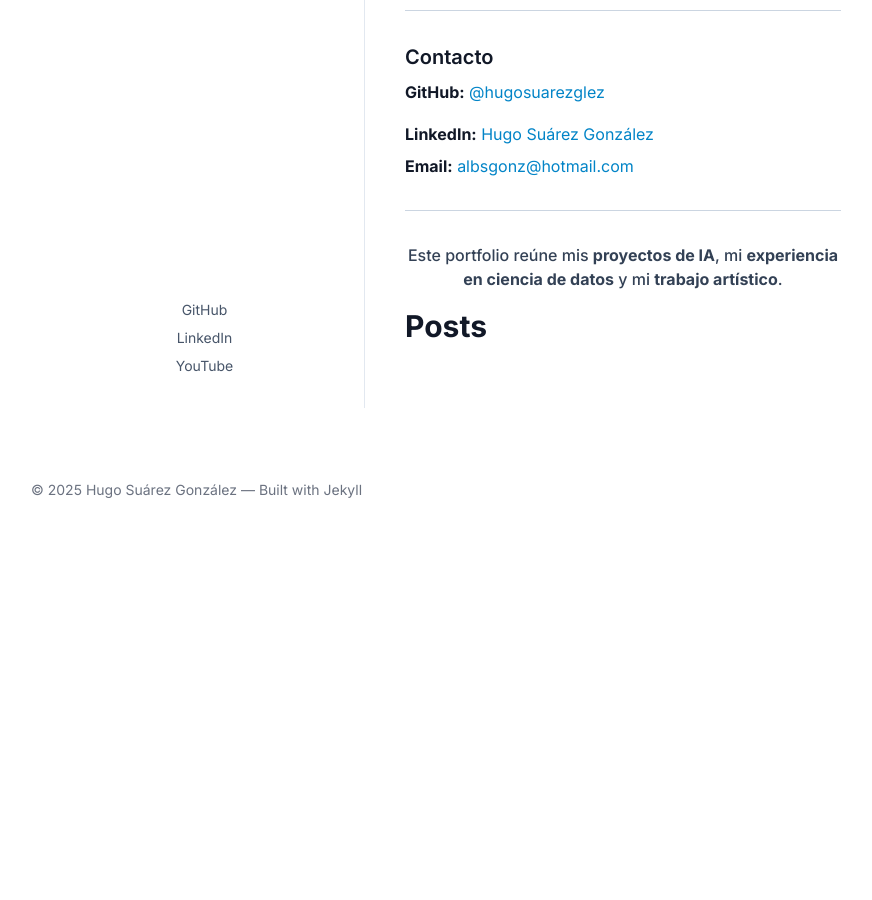
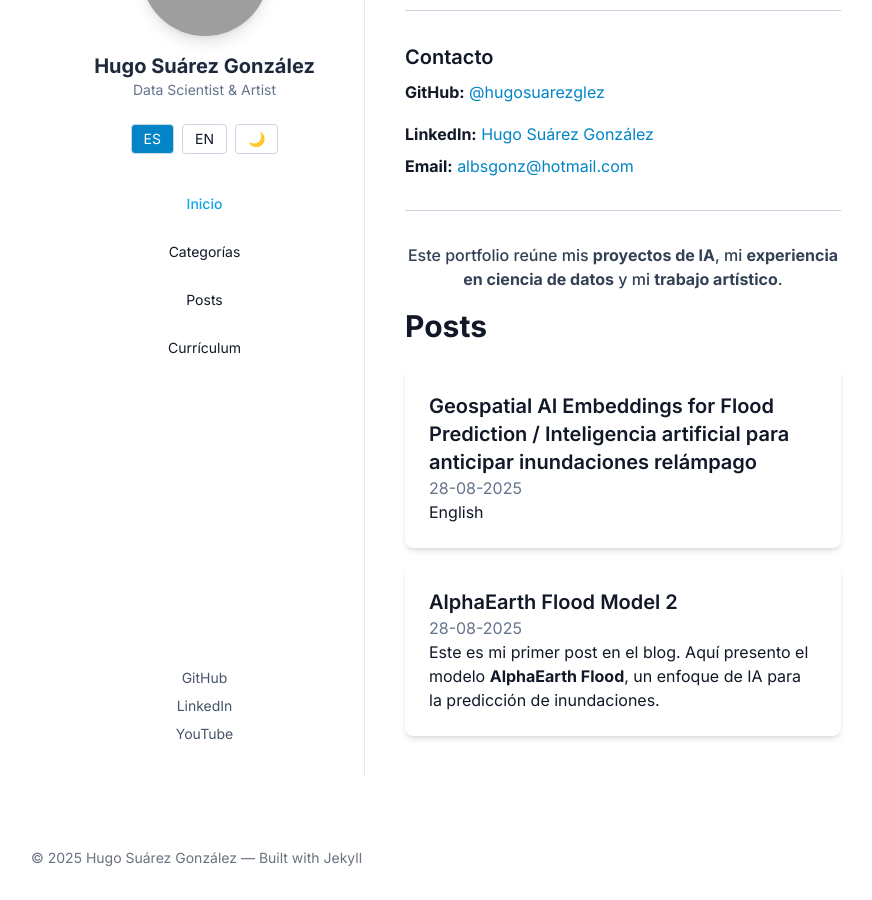
Before and after one commit to hugosuarezglez/hugosuarezglez.github.io, a Jekyll site: the page built from index.html, in a window 1280 px wide and 900 px high, scrolled down 1288 px. Shown: the whole window, without its empty margins (177-1049 px from the left). Built offline with Jekyll 4.4.1, drawn with Linux system fonts in a browser that asks for light colours; nearby versions of some CDN libraries; before the commit the page ends 1820 px from its top, so only the background shows below that; grey boxes are pictures that could not be loaded.

Commit message:
Update index.html

```diff
--- a/index.html
+++ b/index.html
@@ -11,18 +11,6 @@
   <link rel="preconnect" href="https://fonts.googleapis.com">
   <link rel="preconnect" href="https://fonts.gstatic.com" crossorigin>
   <link href="https://fonts.googleapis.com/css2?family=Inter:wght@300;400;500;600;700;800;900&display=swap" rel="stylesheet">
-  <script>
-  (function(){
-    try {
-      var theme = localStorage.getItem('theme');
-      if (theme === 'dark') document.documentElement.classList.add('dark');
-      else if (theme === 'light') document.documentElement.classList.remove('dark');
-      else if (window.matchMedia('(prefers-color-scheme: dark)').matches) {
-        document.documentElement.classList.add('dark');
-      }
-    } catch(e){}
-  })();
-</script>
   <script src="https://cdn.tailwindcss.com"></script>
   <style>
     body {
@@ -59,7 +47,7 @@
       <div class="flex gap-2 mb-8">
         <button onclick="setLang('es')" id="btn-es" class="px-3 py-1 border border-slate-300 dark:border-slate-600 rounded text-sm bg-sky-600 text-white">ES</button>
         <button onclick="setLang('en')" id="btn-en" class="px-3 py-1 border border-slate-300 dark:border-slate-600 rounded text-sm hover:bg-slate-100 dark:hover:bg-slate-700">EN</button>
-        <button onclick="toggleTheme()">🌗</button>
+        <button onclick="toggleDarkMode()" class="px-3 py-1 border border-slate-300 dark:border-slate-600 rounded text-sm hover:bg-slate-100 dark:hover:bg-slate-700">
           <span class="dark:hidden">🌙</span>
           <span class="hidden dark:inline">☀️</span>
         </button>
@@ -568,6 +556,15 @@
       <section id="posts" class="section">
         <h2 class="text-3xl font-bold mb-6">Posts</h2>
         <div class="space-y-4">
+          {% for post in site.posts %}
+            <div class="bg-white dark:bg-slate-800 rounded-lg shadow-md p-6">
+              <h3 class="text-xl font-semibold">
+                <a href="{{ post.url }}">{{ post.title }}</a>
+              </h3>
+              <p class="text-slate-500">{{ post.date | date: "%d-%m-%Y" }}</p>
+              <p>{{ post.excerpt }}</p>
+            </div>
+          {% endfor %}
         </div>
       </section>
 
@@ -688,11 +685,5 @@
       showSection('enpeu-details');
     }
   </script>
-  <script>
-  function toggleTheme(){
-    var isDark = document.documentElement.classList.toggle('dark');
-    try { localStorage.setItem('theme', isDark ? 'dark' : 'light'); } catch(e){}
-  }
-</script>
 </body>
 </html>
```
